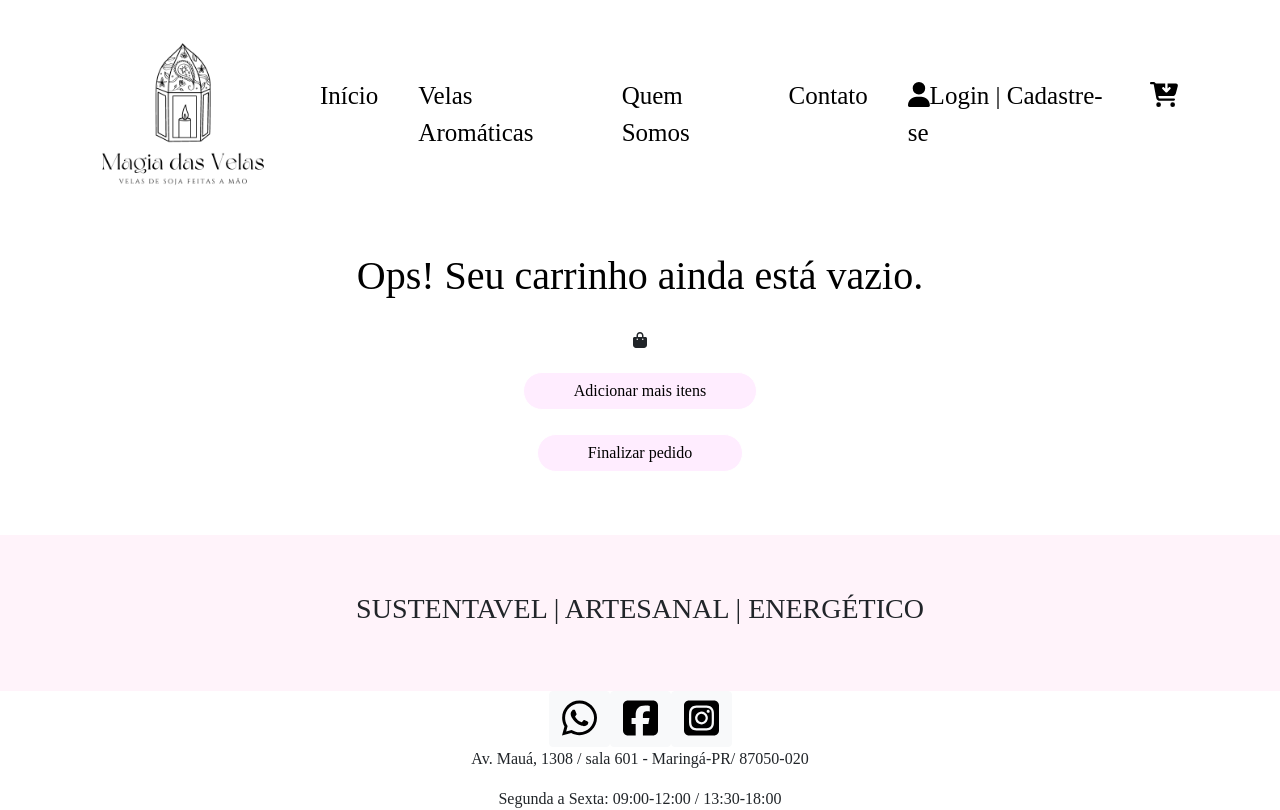
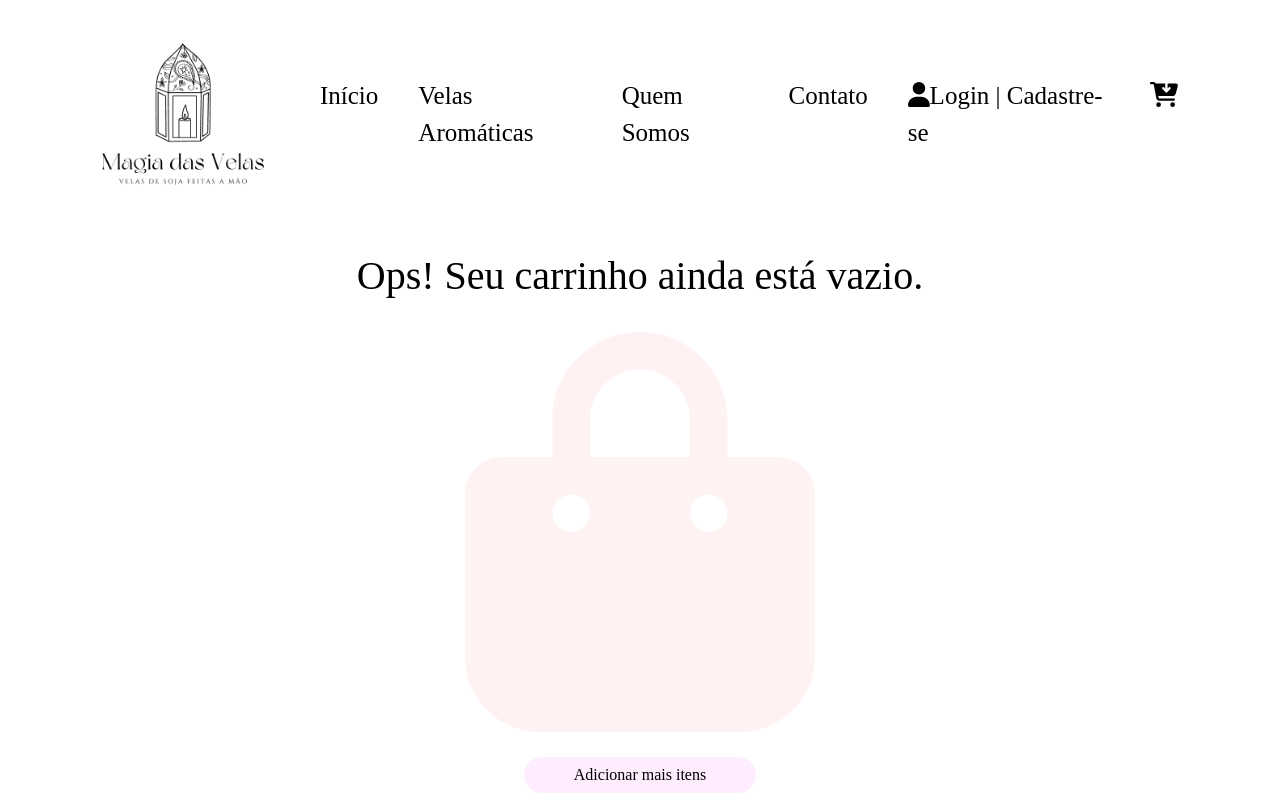
Before and after one commit to yumikawano/projeto-4-5, a React (Create React App) app in the folder front-end/: page /cart in a window 1280 px wide. Shown: the top 810 px of the page. Built offline with nearby package versions, Linux system fonts and the light colour scheme; no server answers; a web font is replaced by a local one.

Commit message:
aumenta bag do cart

```diff
--- a/front-end/src/views/Cart/index.tsx
+++ b/front-end/src/views/Cart/index.tsx
@@ -19,7 +19,7 @@ export function CartView () {
             {!productsCart || !user ? (
                 <Container className="d-flex flex-column align-items-center gap-4">
                     <PageTitle>Ops! Seu carrinho ainda está vazio.</PageTitle>
-                    <FontAwesomeIcon icon={faShoppingBag} width={500} height={500} />
+                    <IconStyled icon={faShoppingBag} />
                         <CustomButton to="/produtos">Adicionar mais itens</CustomButton>
                         <CustomButton to="/novo-pedido">Finalizar pedido</CustomButton>
                 </Container>
@@ -36,3 +36,8 @@ export function CartView () {
 
 const StyledContainer = styled(Container)`
     max-width: 960px !important;`
+
+const IconStyled = styled(FontAwesomeIcon)`
+font-size: 400px;
+color: #fff2f3;
+`
```
